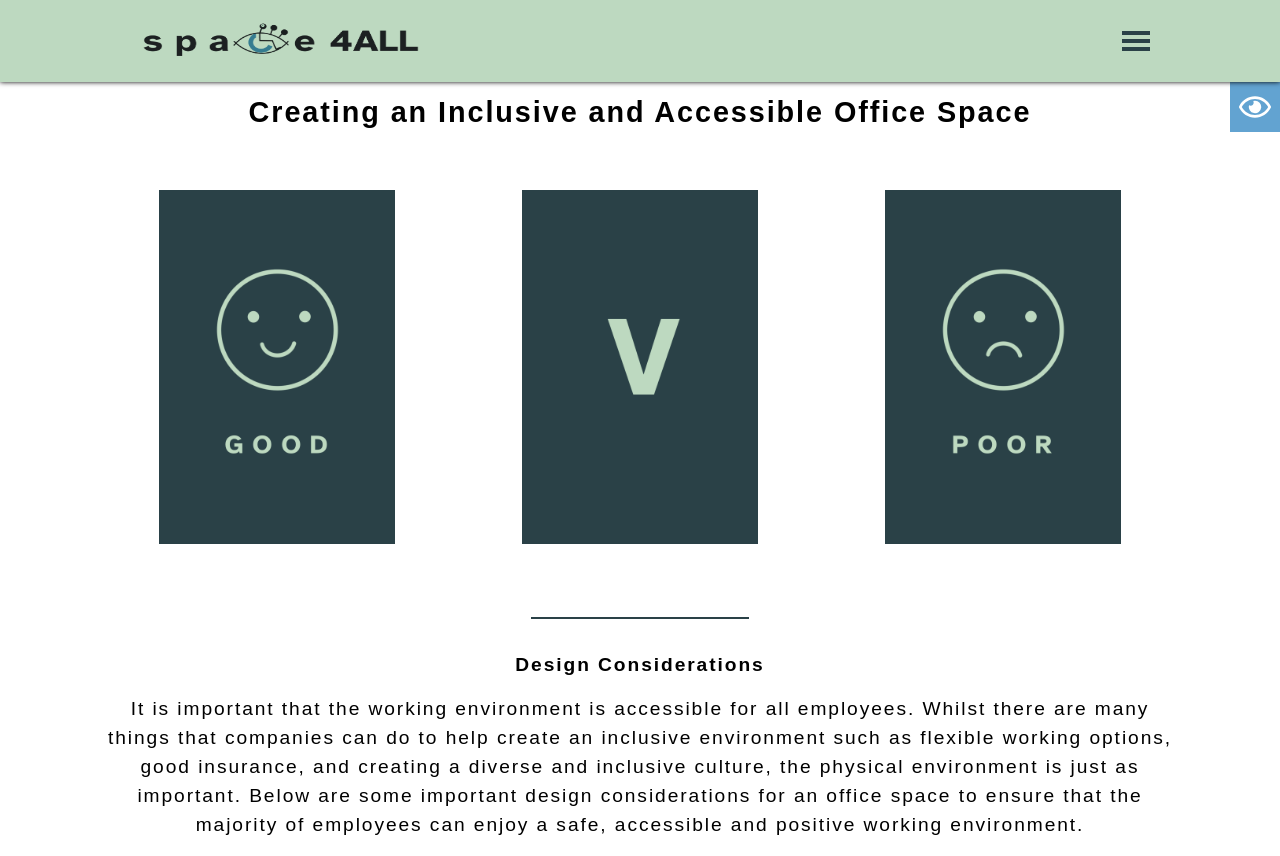
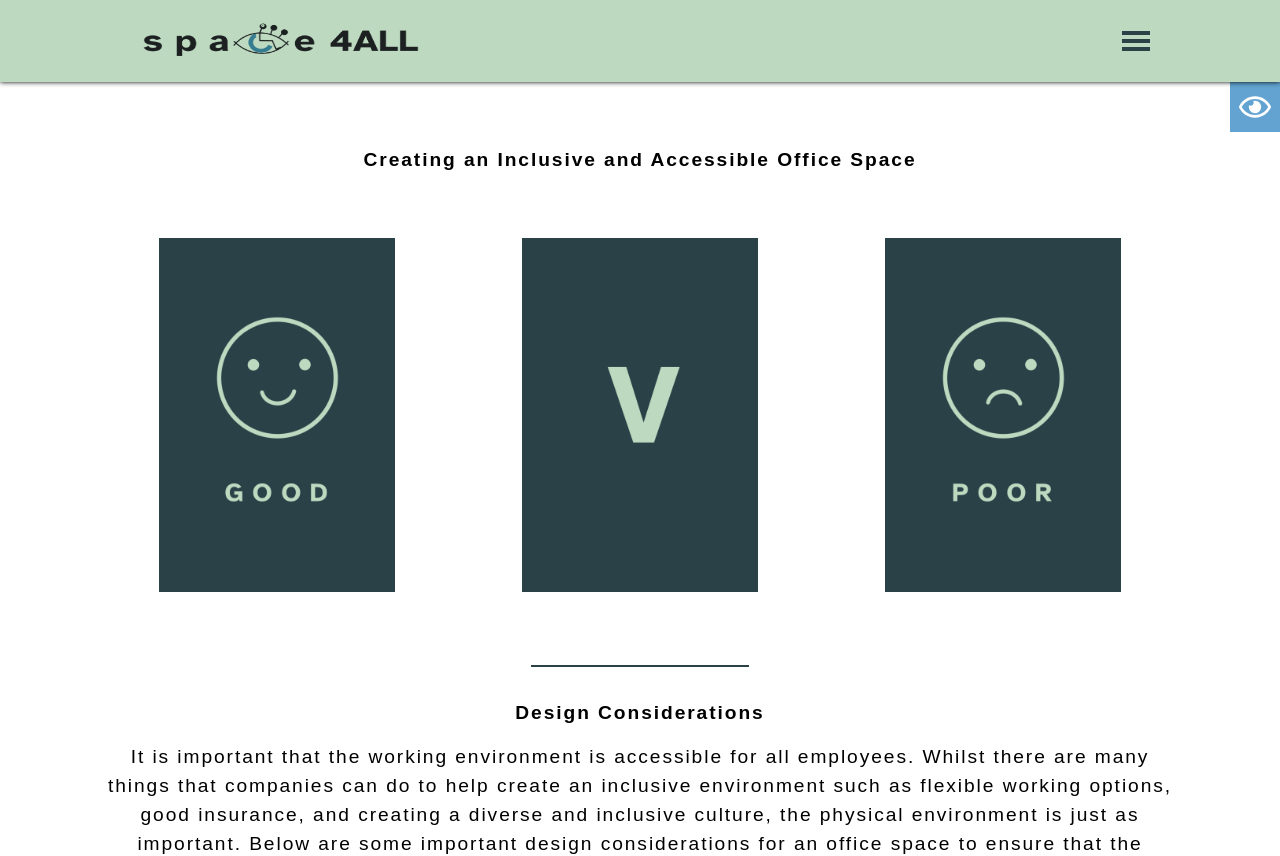
Before and after one commit to aidant842/Trust-in-SODA-Hackathon, a React (Create React App) app in the folder space4all/: page /design in a window 1280 px wide. Shown: the top 856 px of the page. Built offline with nearby package versions, Linux system fonts and the light colour scheme.

Commit message:
added margin top to container to push content off nav bar

```diff
--- a/space4all/src/components/TextBlockWithHeader.js
+++ b/space4all/src/components/TextBlockWithHeader.js
@@ -12,7 +12,7 @@ const TextBlockWithHeader = (props) => {
             <p>{text}</p>
             {resources ? (
                 <StyledResourcesContainer>
-                    <h5>RESOURCES:</h5>
+                    <h5>Resources:</h5>
                     <ul>
                         {resources.map((resource, index) => {
                             return (
--- a/space4all/src/components/UI/Container.js
+++ b/space4all/src/components/UI/Container.js
@@ -7,7 +7,7 @@ const Container = (props) => {
 const StyledContainer = styled.div`
     width: 85%;
     text-align: center;
-    margin: 0 auto;
+    margin: 4rem auto;
 `;
 
 export default Container;
--- a/space4all/src/pages/Page1.js
+++ b/space4all/src/pages/Page1.js
@@ -41,7 +41,7 @@ const Page1 = () => {
                     width="100%"
                 />
                 <TextWithHeader
-                    heading="WHAT IS WORKPLACE INCLUSION, DIVERSION AND EQUALITY?"
+                    heading="What is workplace inclusion, diversion and equality?"
                     text="Any dimension that can be utilized to distinguish groups and persons from one another is referred to be diversity.
                     It is about empowering people by valuing and accepting their differences, such as age, gender, race, religion, disability, sexual orientation, education, and national origin.
                     Inclusion refers to an organizational endeavor and procedures in which different groups or individuals from various backgrounds are culturally and socially accepted, welcomed, and treated equally."
@@ -106,7 +106,7 @@ const Page1 = () => {
                     width={screenWidth >= 1300 ? "100%" : "85%"}
                 />
                 <TextWithHeader
-                    heading="BENEFITS OF A DIVERSE AND INCLUSIVE WORKFORCE"
+                    heading="Benefits of a diverse and inclusive workforce"
                     text="When taking the effort to address understanding, attitudes and areas of office surroundings to provide for disabilities both visible and hidden, the benefits to the individual and the firm are immense.
                     Increased productivity and stress reduction are two of these advantages.
                     According to Boston Consulting Group data, firms with diverse teams have 19 percent higher revenue and beat industry standards by 35 percent (as revealed by McKinsey's research)."
@@ -124,8 +124,8 @@ const Page1 = () => {
             </SplitContainer>
 
             <TextWithHeader
-                    heading=""
-                    text="Below we highlight ways to create an invlusive workspaceother than the physical space which are addressed in the Design and Accessories pages of the site."
+                heading=""
+                text="Below we highlight ways to create an invlusive workspaceother than the physical space which are addressed in the Design and Accessories pages of the site."
             />
 
             <StyledUl>
--- a/space4all/src/pages/Page2.js
+++ b/space4all/src/pages/Page2.js
@@ -35,7 +35,7 @@ const Page2 = () => {
 
     return (
         <>
-            <h2>Creating an Inclusive and Accessible Office Space</h2>
+            <h4>Creating an Inclusive and Accessible Office Space</h4>
             <SplitContainer breakpoint="576px">
                 <Image
                     imageSrc={good}
```
